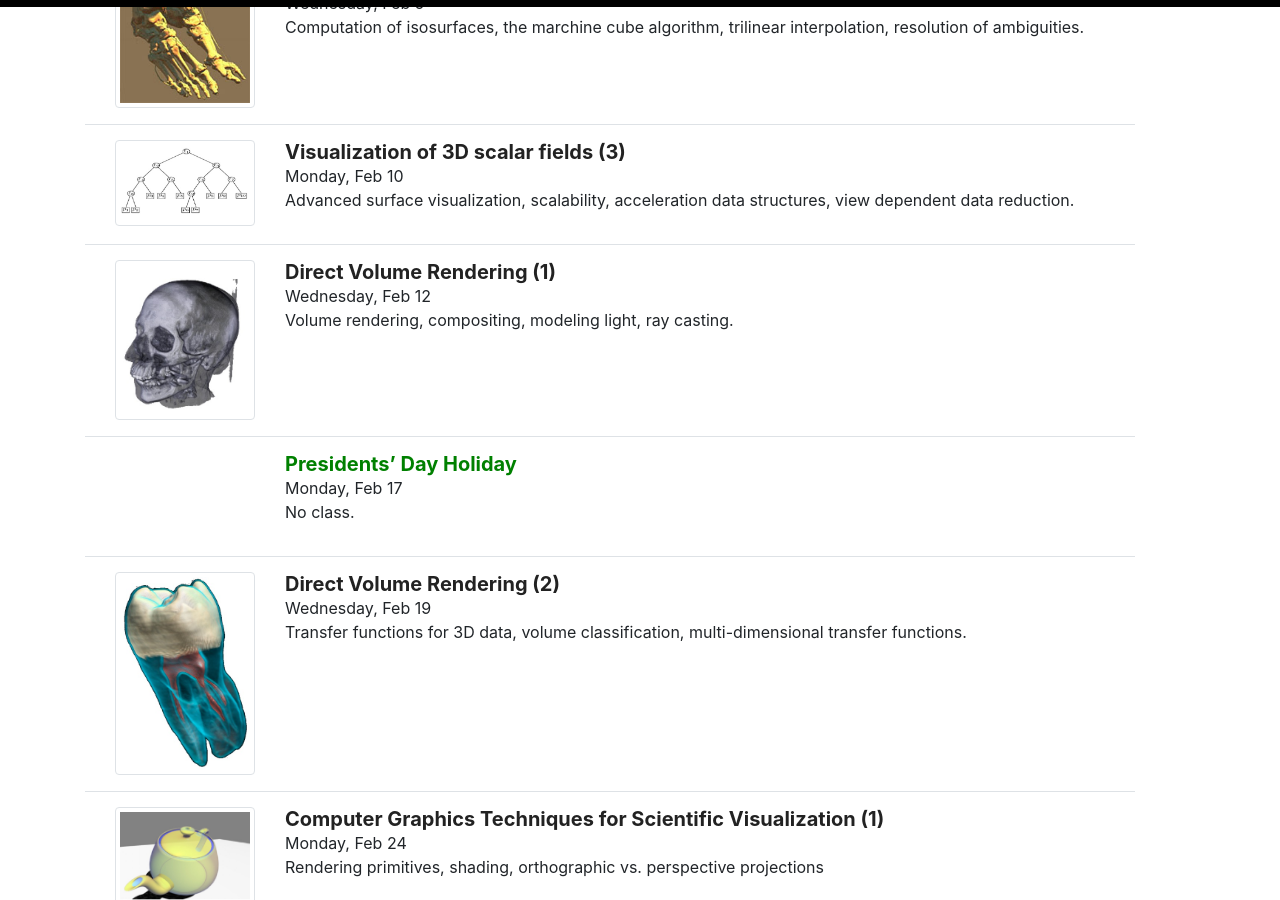
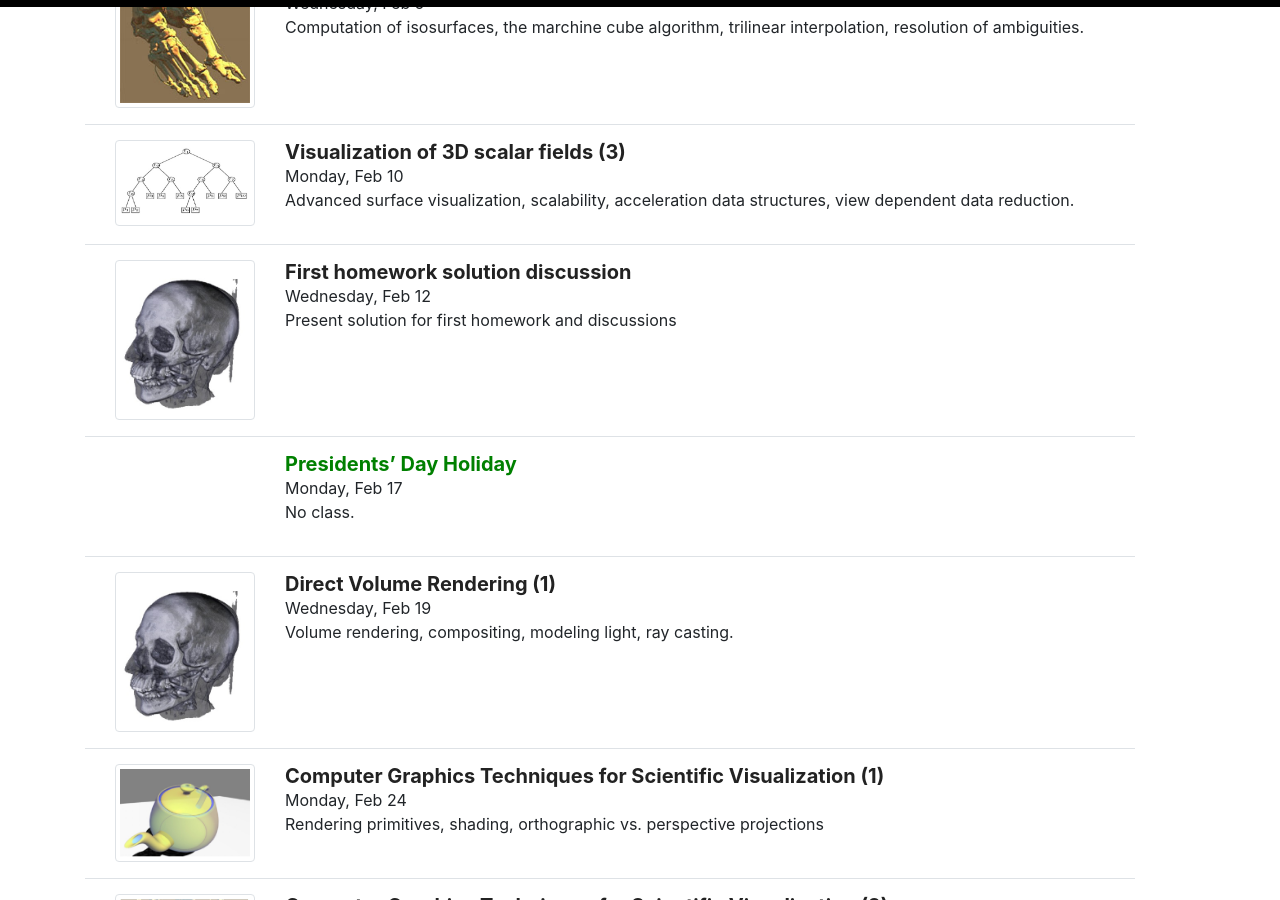
Before and after one commit to ComputingElevatedLab/sciviscourse, a Jekyll site: the page built from _pages/schedule.md, in a window 1280 px wide and 900 px high, scrolled down 1830 px. Built offline with Jekyll 4.4.1, drawn with Linux system fonts in a browser that asks for light colours.

Commit message:
Update schedule.yml

```diff
--- a/_data/schedule.yml
+++ b/_data/schedule.yml
@@ -52,9 +52,9 @@
   description: Advanced surface visualization, scalability, acceleration data structures, view dependent data reduction.
   image: ../images/schedule/kdtree.jpg
 
-- name: Direct Volume Rendering (1)
+- name: First homework solution discussion
   date: Wednesday, Feb 12
-  description: Volume rendering, compositing, modeling light, ray casting.
+  description: Present solution for first homework and discussions
   image: ../images/schedule/vrendering.jpg
 
 - name: Presidents’ Day Holiday
@@ -62,10 +62,10 @@
   description: No class.
   dayoff: true
 
-- name: Direct Volume Rendering (2)
+- name: Direct Volume Rendering (1)
   date: Wednesday, Feb 19
-  description: Transfer functions for 3D data, volume classification, multi-dimensional transfer functions.
-  image: ../images/schedule/transferfunction.jpg
+  description: Volume rendering, compositing, modeling light, ray casting.
+  image: ../images/schedule/vrendering.jpg
 
 - name: Computer Graphics Techniques for Scientific Visualization (1)
   date: Monday, Feb 24
```
